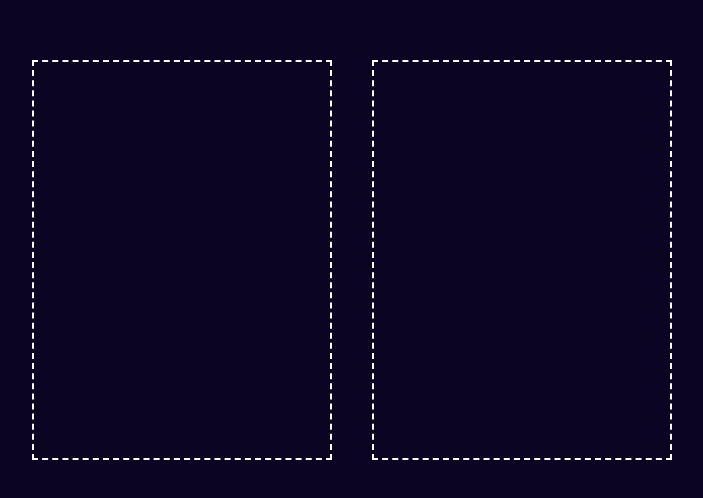
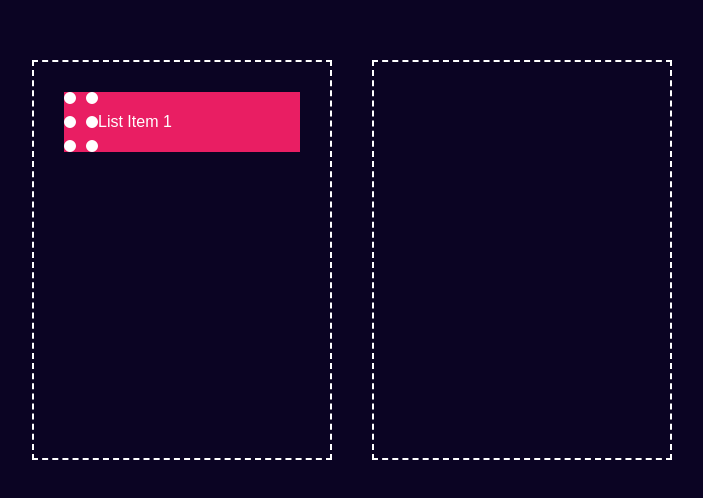
Before and after one commit to shruticl-03/Drag-Drop, a plain HTML site: page index.html in a window 1280 px wide. Shown: the part 140-638 px from the top of the page, without its empty margins (288-991 px from the left). Drawn offline with Linux system fonts and the light colour scheme.

Commit message:
css for list class

```diff
--- a/index.html
+++ b/index.html
@@ -8,7 +8,9 @@
 </head>
 <body>
     <div class="container">
-        <div id="left"></div>
+        <div id="left">
+            <div class="list" draggable="true"><img src="icon.png">List Item 1</div>
+        </div>
         <div id="right"></div>
 
 
--- a/style.css
+++ b/style.css
@@ -18,3 +18,12 @@
     margin: 20px;
     border: 2px dashed #fff;
 }
+.list{
+    background: #e91e63;
+    height: 60px;
+    margin: 30px;
+    color: #fff;
+    display: flex;
+    align-items: center;
+    cursor: grab;
+}
```
